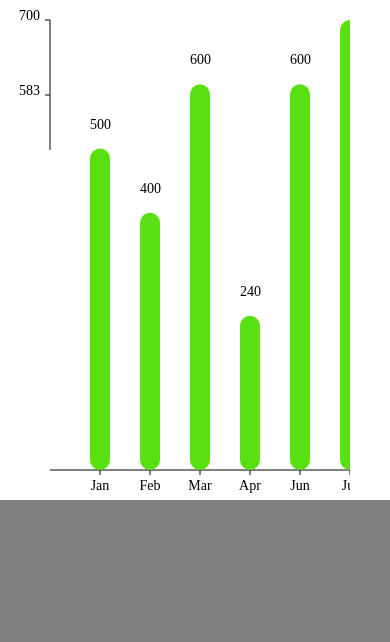
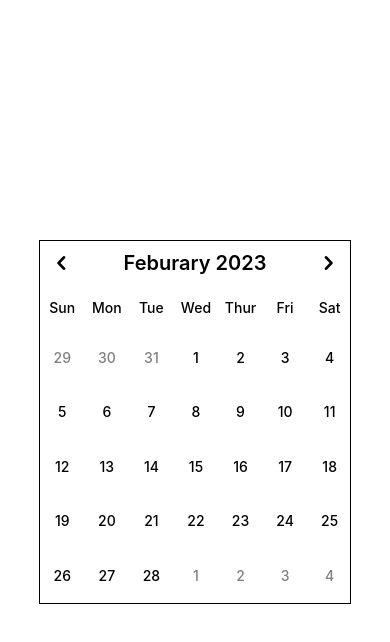
Before and after one commit to tankhang1/Design-UI-React-Native, a React Native app: screen / in a window 390 px wide. Shown: the top 642 px of the page. Built offline with nearby package versions, Linux system fonts and the light colour scheme.

Commit message:
Calendar Picker

```diff
--- a/App.js
+++ b/App.js
@@ -12,13 +12,16 @@ import First_Screen from './src/Redux-ToolKit/Screens/First_Screen';
 import {Provider} from 'react-redux';
 import {store} from './src/Redux-ToolKit/Store';
 import BarChart from './src/BarChart/BarChart';
+import Calander_Picker from './src/Calendar/Calendar_Picker/Calander_Picker';
 const App = () => {
   return (
     <Provider store={store}>
       <View
         style={{
           flex: 1,
-          backgroundColor: 'grey',
+          backgroundColor: 'white',
+          justifyContent: 'center',
+          alignItems: 'center',
         }}>
         {/* <Rive
         resourceName={'login_screen_character'}
@@ -64,7 +67,7 @@ const App = () => {
         height={300}
         borderColor="grey"
       /> */}
-        <BarChart
+        {/* <BarChart
           data={[
             {month: 'Jan', value: 500},
             {month: 'Feb', value: 400},
@@ -78,7 +81,8 @@ const App = () => {
             {month: 'Nov', value: 700},
             {month: 'Dec', value: 200},
           ]}
-        />
+        /> */}
+        <Calander_Picker />
       </View>
     </Provider>
   );
--- /dev/null
+++ b/src/Calendar/Calendar_Picker/Calander_Picker.js
@@ -0,0 +1,176 @@
+import {
+  View,
+  Text,
+  Dimensions,
+  FlatList,
+  Pressable,
+  StyleSheet,
+} from 'react-native';
+import React, {useReducer} from 'react';
+import {calculateDate, Month, Week} from './Data';
+import {useState} from 'react';
+import Entypo from 'react-native-vector-icons/Entypo';
+import {memo} from 'react';
+import {useCallback} from 'react';
+const {width: WIDTH_WD, height: HEIGHT_WD} = Dimensions.get('window');
+const sizePress = (WIDTH_WD * 0.8) / 7;
+const LEFT_ACTION = 'LEFT_ACTION';
+const RIGHT_ACTION = 'RIGHT_ACTION';
+const reducer = (state, action) => {
+  switch (action.type) {
+    case LEFT_ACTION:
+      if (state.curMonth === 0)
+        return {
+          ...state,
+          curMonth: 11,
+          curYear: state.curYear - 1,
+          dates: calculateDate(state.curYear - 1, 11),
+        };
+      else
+        return {
+          ...state,
+          curMonth: state.curMonth - 1,
+          dates: calculateDate(state.curYear, state.curMonth - 1),
+        };
+    case RIGHT_ACTION: {
+      if (state.curMonth === 11)
+        return {
+          ...state,
+          curMonth: 1,
+          curYear: state.curYear + 1,
+          dates: calculateDate(state.curYear + 1, 1),
+        };
+      else
+        return {
+          ...state,
+          curMonth: state.curMonth + 1,
+          dates: calculateDate(state.curYear, state.curMonth + 1),
+        };
+    }
+    default:
+      break;
+  }
+};
+const Calander_Picker = ({}) => {
+  const [state, dispatch] = useReducer(reducer, {
+    curMonth: new Date().getMonth(),
+    curYear: new Date().getFullYear(),
+    dates: calculateDate(),
+  });
+
+  const [datePress, setDatePress] = useState();
+  const leftPress = useCallback(() => {
+    dispatch({type: LEFT_ACTION});
+  }, [state.curMonth]);
+  const rightPress = useCallback(() => {
+    dispatch({type: RIGHT_ACTION});
+  }, [state.curMonth]);
+  const renderDates = useCallback(
+    ({item, index}) => {
+      return (
+        <Pressable
+          key={index}
+          style={[
+            styles.datesStyle,
+            {
+              backgroundColor:
+                datePress?.getTime() === item.getTime() ? '#3CDA5E' : 'white',
+            },
+          ]}
+          onPress={() => setDatePress(item)}>
+          <Text
+            style={{
+              fontSize: 14,
+              color:
+                datePress?.getTime() === item.getTime()
+                  ? 'white'
+                  : state.curMonth !== item.getMonth()
+                  ? 'grey'
+                  : 'black',
+              fontWeight: '500',
+            }}>
+            {item.getDate()}
+          </Text>
+        </Pressable>
+      );
+    },
+    [datePress, state.curMonth],
+  );
+  return (
+    <View style={styles.container}>
+      {/*Calendar Header */}
+      <View style={styles.contentStyle}>
+        <Pressable onPress={leftPress} hitSlop={10}>
+          <Entypo name="chevron-left" size={24} color="black" />
+        </Pressable>
+        <Text style={styles.headerTxt}>
+          {Month[state.curMonth]} {state.curYear}
+        </Text>
+        <Pressable onPress={rightPress} hitSlop={10}>
+          <Entypo name="chevron-right" size={24} color="black" />
+        </Pressable>
+      </View>
+      <View style={styles.weekStyle}>
+        {Week.map((w, i) => {
+          return (
+            <View key={i} style={styles.weekContentStyle}>
+              <Text style={styles.weekContentTxtStyle}>{w}</Text>
+            </View>
+          );
+        })}
+      </View>
+      <View>
+        <FlatList
+          data={state.dates}
+          renderItem={renderDates}
+          numColumns={7}
+          removeClippedSubviews={true}
+        />
+      </View>
+    </View>
+  );
+};
+
+export default memo(Calander_Picker);
+const styles = StyleSheet.create({
+  container: {
+    width: '80%',
+    borderWidth: 1,
+  },
+  contentStyle: {
+    flexDirection: 'row',
+    alignItems: 'center',
+    justifyContent: 'space-between',
+    paddingHorizontal: 10,
+  },
+  headerTxt: {
+    fontSize: 20,
+    color: 'black',
+    fontWeight: '600',
+    marginVertical: 10,
+  },
+  weekStyle: {
+    flexDirection: 'row',
+    justifyContent: 'space-between',
+    alignItems: 'center',
+  },
+  weekContentStyle: {
+    width: sizePress,
+    height: sizePress,
+    justifyContent: 'center',
+    alignItems: 'center',
+  },
+  weekContentTxtStyle: {
+    fontSize: 14,
+    color: 'black',
+    fontWeight: '500',
+  },
+  datesStyle: {
+    width: sizePress,
+    height: sizePress,
+    justifyContent: 'center',
+    alignItems: 'center',
+    marginVertical: 5,
+    borderRadius: 100,
+  },
+});
--- /dev/null
+++ b/src/Calendar/Calendar_Picker/Data.js
@@ -0,0 +1,43 @@
+import {useCallback} from 'react';
+
+const Week = ['Sun', 'Mon', 'Tue', 'Wed', 'Thur', 'Fri', 'Sat'];
+const Month = [
+  'January',
+  'Feburary',
+  'March',
+  'April',
+  'May',
+  'June',
+  'July',
+  'August',
+  'September',
+  'October',
+  'November',
+  'December',
+];
+const calculateDate = (
+  year = new Date().getFullYear(),
+  month = new Date().getMonth(),
+) => {
+  let dateInMonth = [];
+  const minDay = new Date(year, month, 1);
+  const maxDatePre = new Date(year, month, 0);
+  const maxDate = new Date(year, month + 1, 0);
+
+  for (
+    let i = maxDatePre.getDate() - minDay.getDay() + 1;
+    i <= maxDatePre.getDate();
+    i++
+  ) {
+    dateInMonth.push(new Date(year, month - 1, i));
+  }
+  for (let i = 1; i <= maxDate.getDate(); i++) {
+    dateInMonth.push(new Date(year, month, i));
+  }
+  for (let i = 1; i <= 7 - maxDate.getDay() - 1; i++) {
+    dateInMonth.push(new Date(year, month + 1, i));
+  }
+
+  return dateInMonth;
+};
+export {Week, Month, calculateDate};
```
